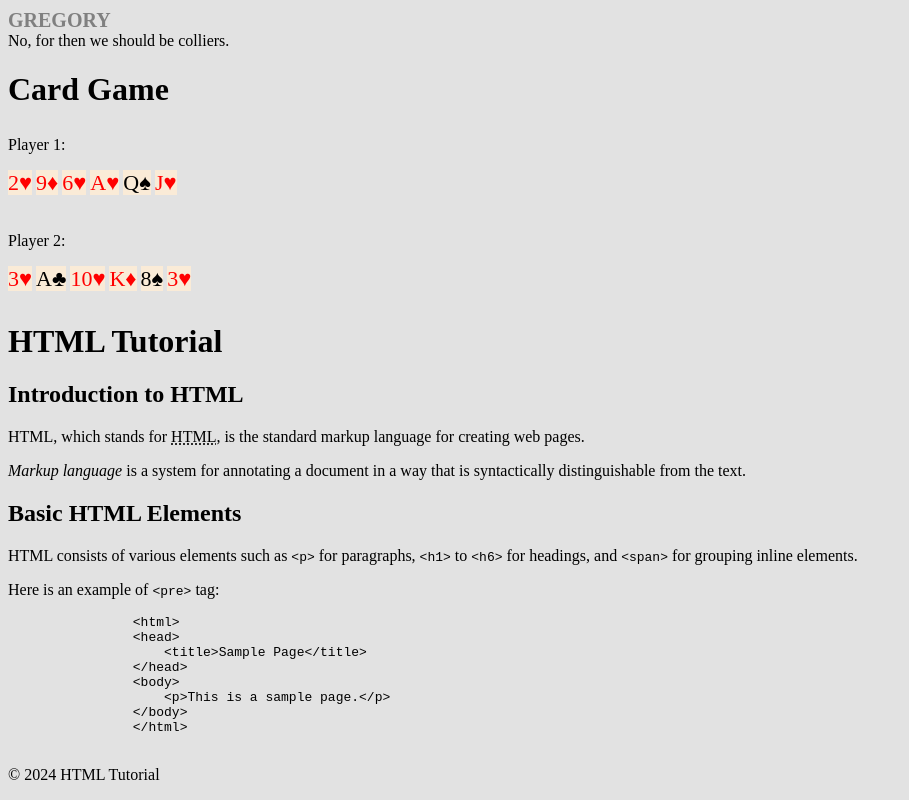
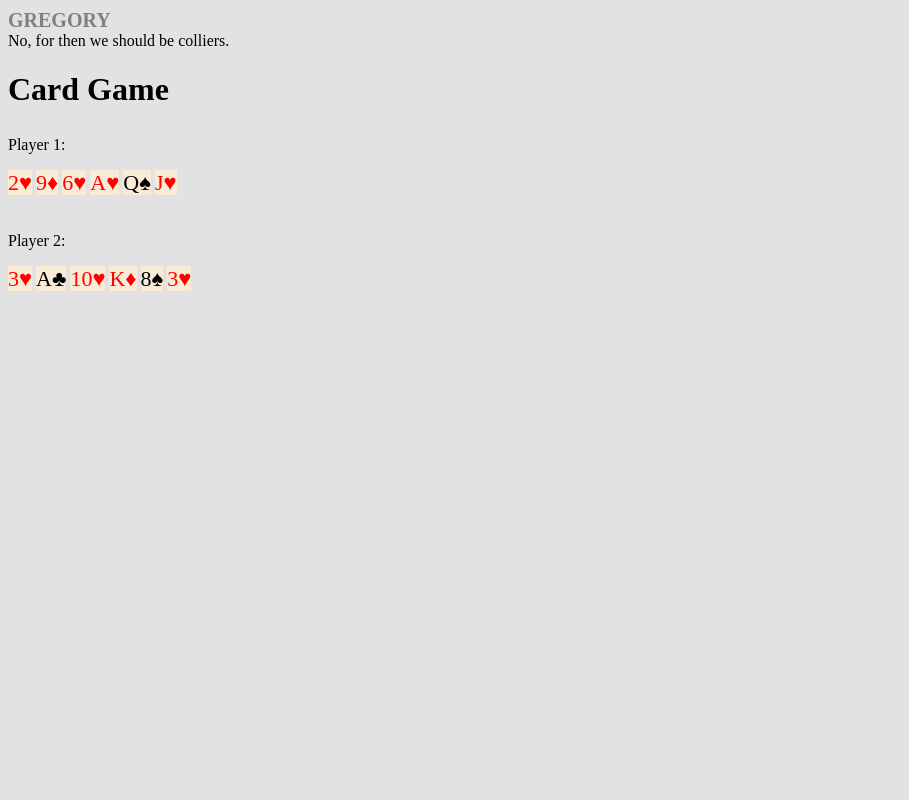
Before and after one commit to martochca/Pavliv_pv421_hw, a plain HTML site: page index.html in a window 1280 px wide. Shown: the part 548-1348 px from the top of the page, without its empty margins (0-909 px from the left). After the commit the page ends 869 px from the top, so only its background shows below. Drawn offline with Linux system fonts and the light colour scheme.

Commit message:
first commit

```diff
--- a/index.html
+++ b/index.html
@@ -74,44 +74,3 @@
     </div>
 </body>
 </html>
-
-
-
-<!DOCTYPE html>
-<html lang="en">
-<head>
-    <meta charset="UTF-8">
-    <meta name="viewport" content="width=device-width, initial-scale=1.0">
-    <title>HTML Tutorial</title>
-</head>
-<body>
-    <header>
-        <h1>HTML Tutorial</h1>
-    </header>
-    <main>
-        <section>
-            <h2>Introduction to HTML</h2>
-            <p>HTML, which stands for <abbr title="Hypertext Markup Language">HTML</abbr>, is the standard markup language for creating web pages.</p>
-            <p><dfn>Markup language</dfn> is a system for annotating a document in a way that is syntactically distinguishable from the text.</p>
-        </section>
-        <section>
-            <h2>Basic HTML Elements</h2>
-            <p>HTML consists of various elements such as <code>&lt;p&gt;</code> for paragraphs, <code>&lt;h1&gt;</code> to <code>&lt;h6&gt;</code> for headings, and <code>&lt;span&gt;</code> for grouping inline elements.</p>
-            <p>Here is an example of <code>&lt;pre&gt;</code> tag:</p>
-            <pre>
-                &lt;html&gt;
-                &lt;head&gt;
-                    &lt;title&gt;Sample Page&lt;/title&gt;
-                &lt;/head&gt;
-                &lt;body&gt;
-                    &lt;p&gt;This is a sample page.&lt;/p&gt;
-                &lt;/body&gt;
-                &lt;/html&gt;
-            </pre>
-        </section>
-    </main>
-    <footer>
-        <p>© 2024 HTML Tutorial</p>
-    </footer>
-</body>
-</html>
```
